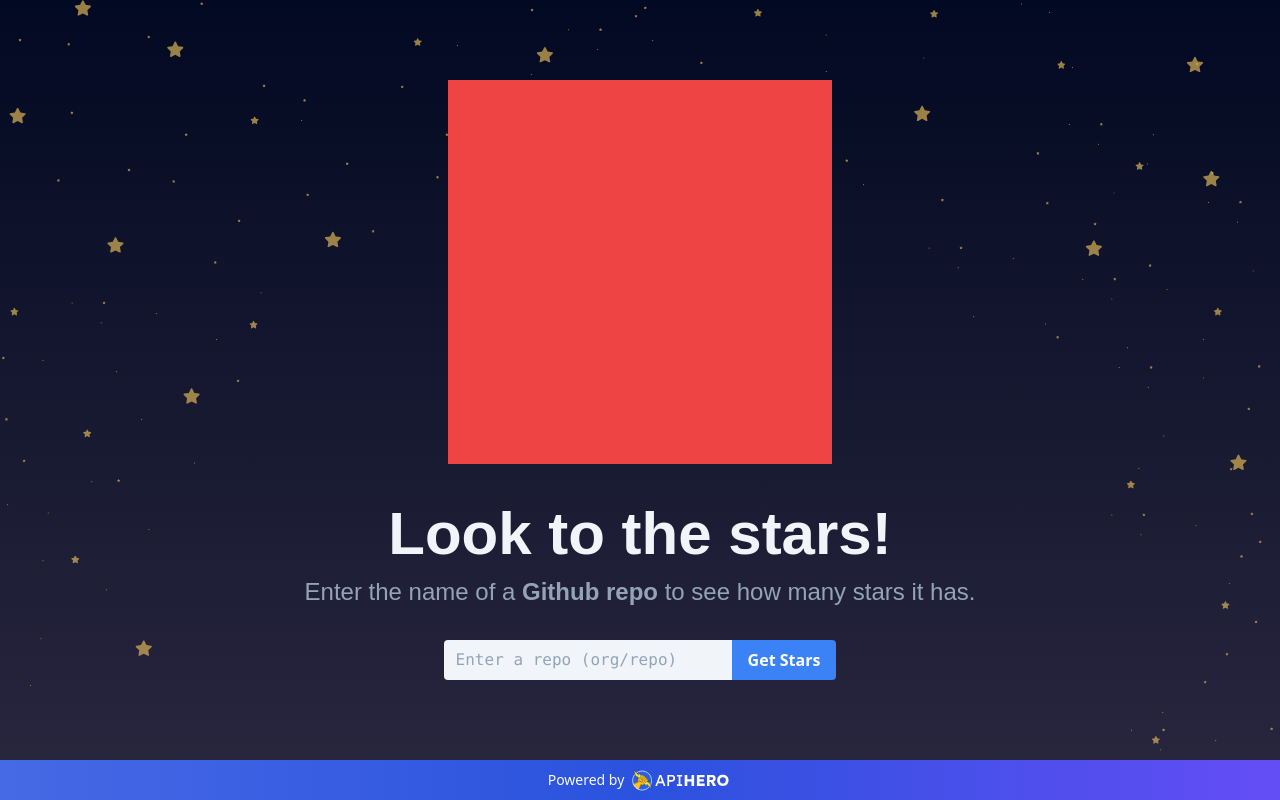
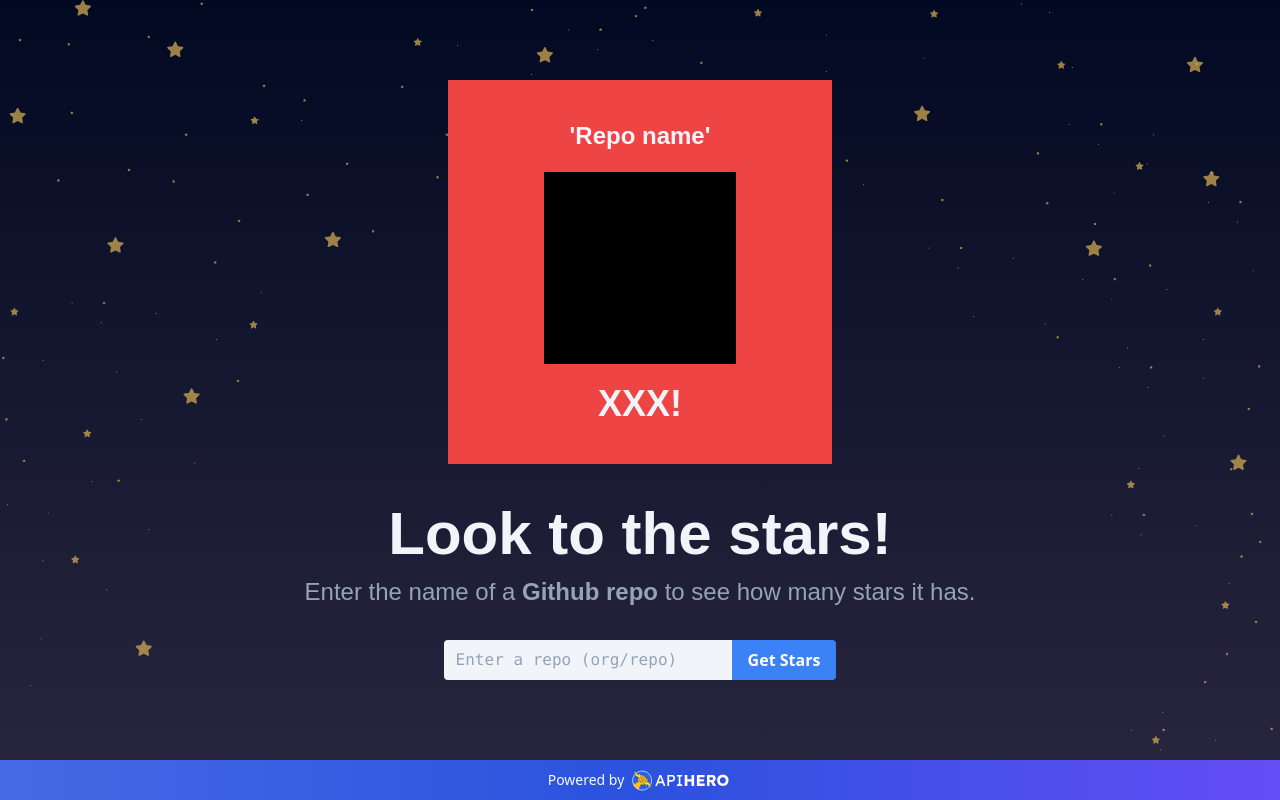
Before and after one commit to triggerdotdev/github-stars-demo, a Next.js app in the folder github-stars-demo/: page / in a window 1280 px wide. Built offline with nearby package versions, Linux system fonts and the light colour scheme.

Commit message:
Initial layout for Star Count

```diff
--- a/github-stars-demo/pages/components/StarCount.tsx
+++ b/github-stars-demo/pages/components/StarCount.tsx
@@ -1,3 +1,11 @@
 export function StarCount() {
-  return <div className="w-96 h-96 bg-red-500 z-50 mb-10"></div>;
+  return (
+    <div className="flex flex-col items-center justify-top w-96 h-96 bg-red-500 z-50 mb-10 pt-10">
+      <h1 className="text-2xl font-bold font-poppins text-slate-100 mb-5">
+        'Repo name'
+      </h1>
+      <div className="w-48 h-48 bg-black z-50 mb-5"></div>
+      <h1 className="text-4xl font-bold font-poppins text-slate-100">XXX!</h1>
+    </div>
+  );
 }
```
